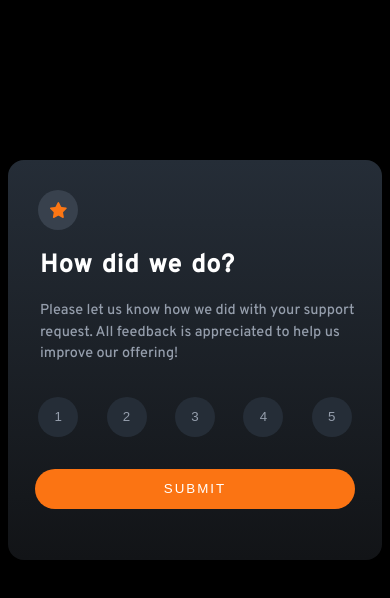
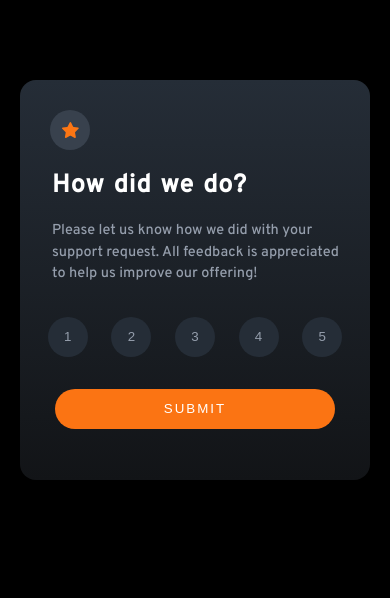
Before and after one commit to MaedehAlizadeh/Interactive-Rating, a plain HTML site: page index.html in a window 390 px wide. Drawn offline with Linux system fonts and the light colour scheme.

Commit message:
Responsive for Mobile

```diff
--- a/css/style.css
+++ b/css/style.css
@@ -161,3 +161,16 @@ body {
 .thanks-text p:nth-child(3) {
     margin: 0 2rem;
 }
+
+/* ====== For mobile ====== */
+@media (max-width: 768px) {
+    .container {
+        margin-top: 5rem;
+    }
+    .rating-box {
+        width: 350px;
+    }
+    .submit-button button {
+        width: 280px;
+    }
+}
```
